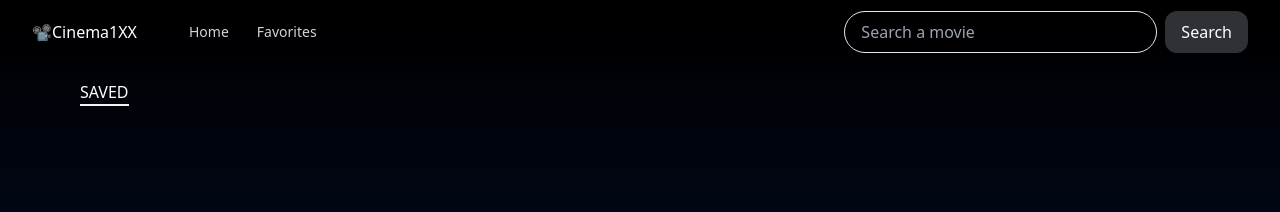
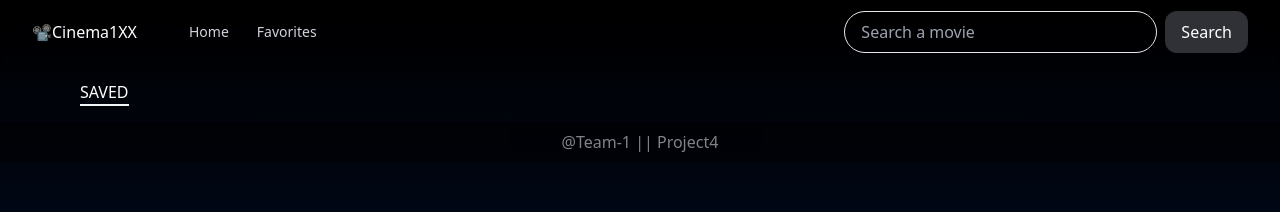
Before and after one commit to Hacktiv8-Project4/movies-project, a React (Create React App) app: page /saved in a window 1280 px wide. Shown: the top 212 px of the page. Built offline with nearby package versions, Linux system fonts and the light colour scheme; the HTML template or start-up script is replaced by a standard one.

Commit message:
little style changed

```diff
--- a/src/App.js
+++ b/src/App.js
@@ -4,6 +4,7 @@ import HeaderComponent from "./components/HeaderComponent";
 import HomePage from "./pages/HomePage";
 // import DetailPage from "./pages/DetailPage";
 import SavedPage from "./pages/SavedPage";
+import Footer from "./components/Footer";
 
 function App() {
   return (
@@ -14,6 +15,7 @@ function App() {
         {/* <Route path="/detail" element={<DetailPage />}></Route> */}
         <Route path="/saved" element={<SavedPage />}></Route>
       </Routes>
+      <Footer />
     </BrowserRouter>
   );
 }
--- /dev/null
+++ b/src/components/Footer.jsx
@@ -0,0 +1,10 @@
+
+const Footer = () => {
+  return (
+    <div className='bg-black flex justify-center items-center h-10 opacity-50'>
+      <span className="text-white">@Team-1 || Project4</span>
+    </div>
+  )
+}
+
+export default Footer
```
